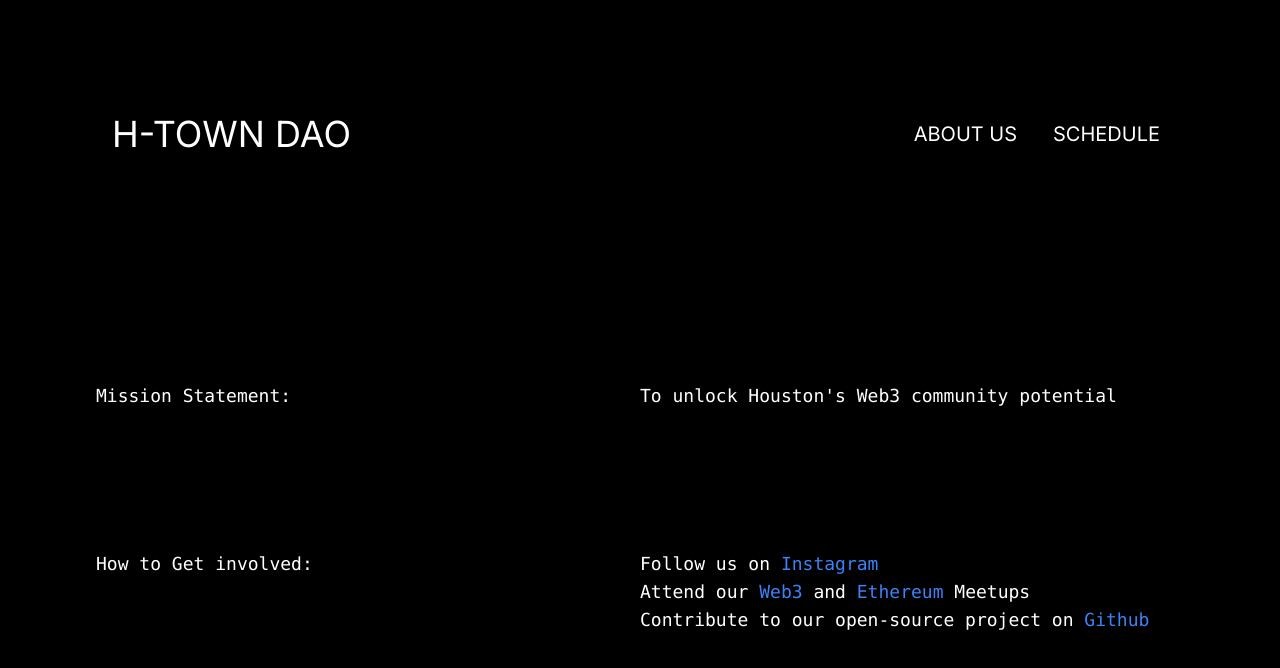
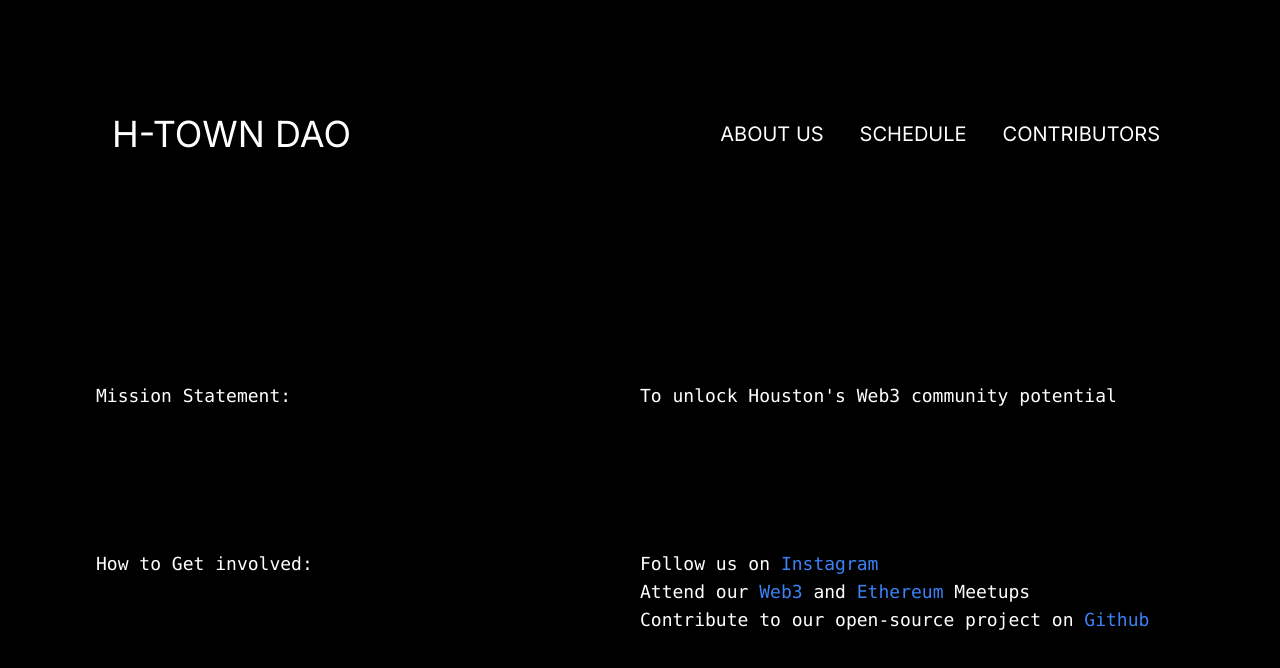
Before and after one commit to h-town-dao/h-town-dao-website, a Next.js app: page / in a window 1280 px wide. Shown: the top 668 px of the page. Built offline with nearby package versions, Linux system fonts and the light colour scheme.

Commit message:
changed team to contributors

```diff
--- a/src/components/Header.tsx
+++ b/src/components/Header.tsx
@@ -46,7 +46,7 @@ const Header: React.FC = () => {
           <div className="hidden lg:flex gap-5">
             <MenuItem tag="About Us" link="/about-us" />
             <MenuItem tag="Schedule" link="/schedule" />
-            {/* <MenuItem tag="Team" link="/team" /> */}
+            <MenuItem tag="Contributors" link="/contributors" />
           </div>
         </div>
 
@@ -55,7 +55,7 @@ const Header: React.FC = () => {
           <div className="lg:hidden flex flex-col absolute top-full left-0 w-full border-solid border-2 bg-black">
             <MenuItem tag="About Us" link="/about-us" />
             <MenuItem tag="Schedule" link="/schedule" />
-            {/* <MenuItem tag="Team" link="/team" /> */}
+            <MenuItem tag="Contributors" link="/contributors" />
           </div>
         )}
       </div>
```
